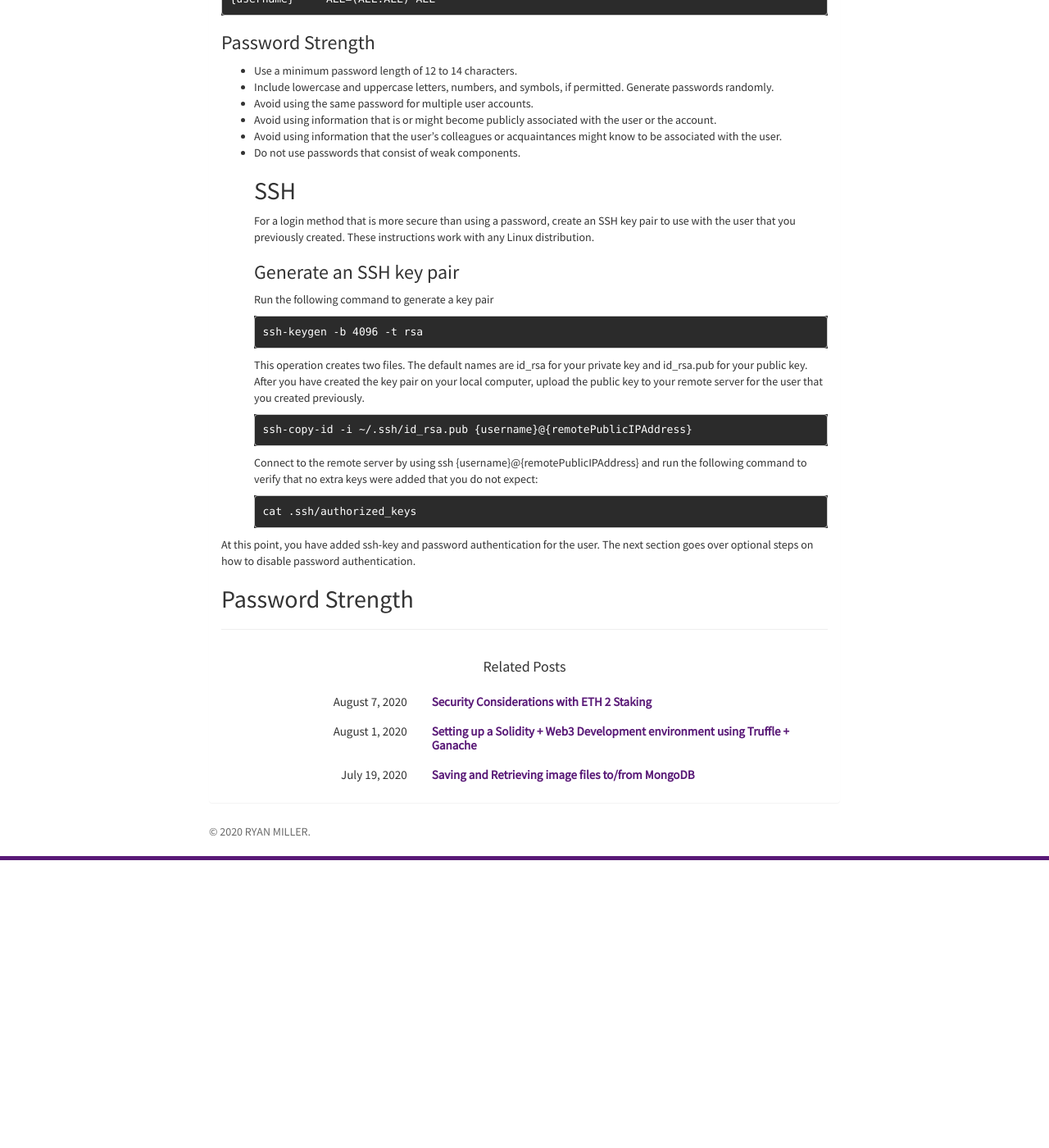
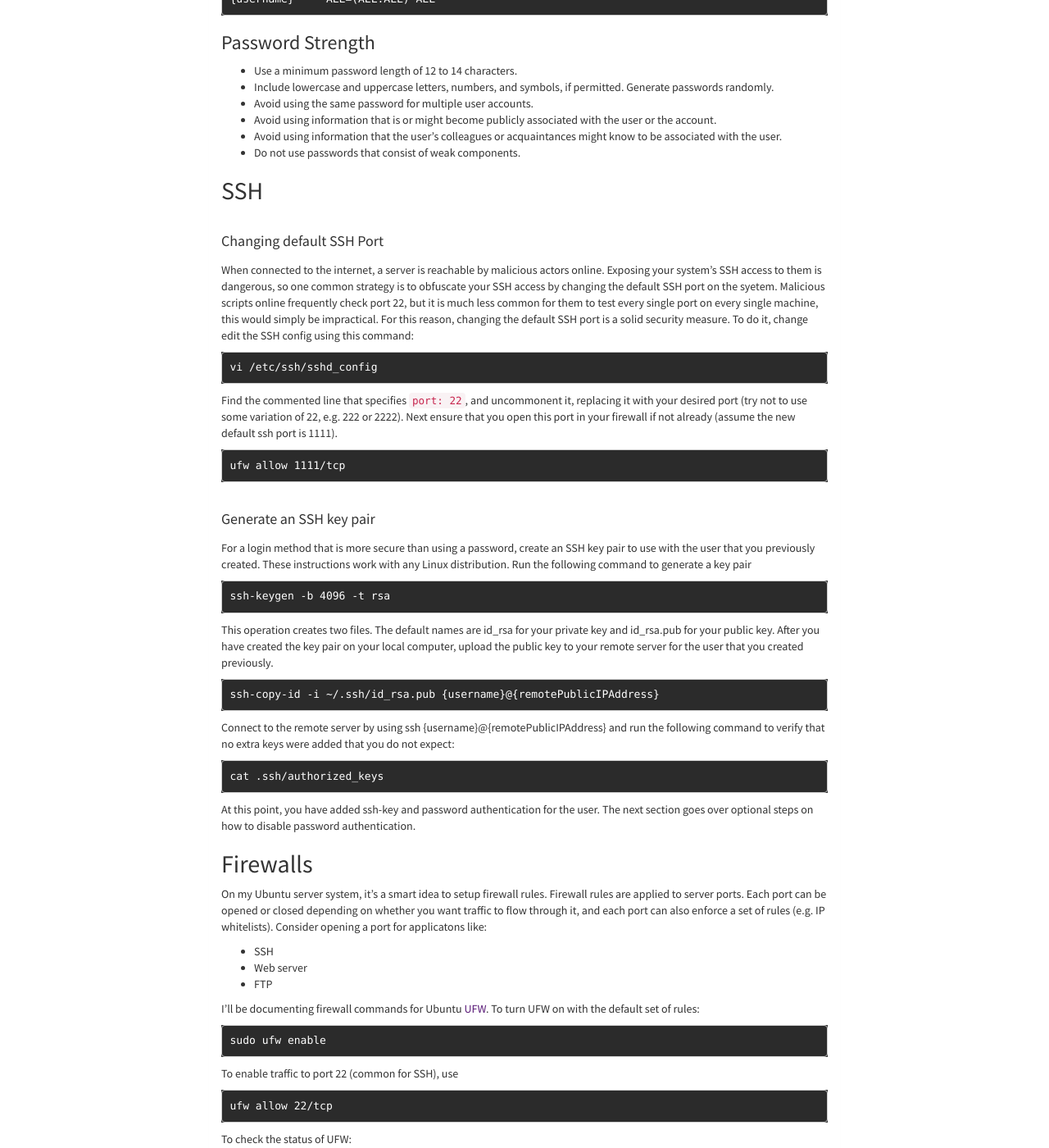
Before and after one commit to TheRyanMiller/theryanmiller.github.io, a Jekyll site: the page built from _posts/2020-08-08-linux-server-security-hardening.md, in a window 1280 px wide and 1400 px high, scrolled down 874 px. Shown: the whole window at 82% size. Built offline with Jekyll 4.4.1, drawn with Linux system fonts in a browser that asks for light colours; nearby versions of some CDN libraries; comment, search, counter and statistics services are not loaded; before the commit the page ends 1923 px from its top, so only the background shows below that; some of the changed text lies outside the part shown.

Commit message:
Linux security hardening

````diff
--- a/_posts/2020-08-08-linux-server-security-hardening.md
+++ b/_posts/2020-08-08-linux-server-security-hardening.md
@@ -43,9 +43,21 @@ Generate passwords randomly.
 - Avoid using information that is or might become publicly associated with the user or the account.
 - Avoid using information that the user’s colleagues or acquaintances might know to be associated with the user.
 - Do not use passwords that consist of weak components.
+
 ## SSH
+
+#### Changing default SSH Port
+When connected to the internet, a server is reachable by malicious actors online. Exposing your system's SSH access to them is dangerous, so one common strategy is to obfuscate your SSH access by changing the default SSH port on the syetem. Malicious scripts online frequently check port 22, but it is much less common for them to test every single port on every single machine, this would simply be impractical. For this reason, changing the default SSH port is a solid security measure. To do it, change edit the SSH config using this command:
+```
+vi /etc/ssh/sshd_config
+```
+Find the commented line that specifies `port: 22`, and uncommonent it, replacing it with your desired port (try not to use some variation of 22, e.g. 222 or 2222). Next ensure that you open this port in your firewall if not already (assume the new default ssh port is 1111).
+```
+ufw allow 1111/tcp
+```
+
+#### Generate an SSH key pair
 For a login method that is more secure than using a password, create an SSH key pair to use with the user that you previously created. These instructions work with any Linux distribution.
-### Generate an SSH key pair
 Run the following command to generate a key pair
 ```
 ssh-keygen -b 4096 -t rsa
@@ -61,4 +73,32 @@ cat .ssh/authorized_keys
 ```
 
 At this point, you have added ssh-key and password authentication for the user. The next section goes over optional steps on how to disable password authentication.
-## Password Strength
+
+## Firewalls
+On my Ubuntu server system, it's a smart idea to setup firewall rules. Firewall rules are applied to server ports. Each port can be opened or closed depending on whether you want traffic to flow through it, and each port can also enforce a set of rules (e.g. IP whitelists). Consider opening a port for applicatons like:
+- SSH
+- Web server
+- FTP
+
+I'll be documenting firewall commands for Ubuntu [UFW](https://help.ubuntu.com/community/UFW).
+To turn UFW on with the default set of rules:
+```
+sudo ufw enable
+```
+To enable traffic to port 22 (common for SSH), use
+```
+ufw allow 22/tcp
+```
+To check the status of UFW:
+```
+sudo ufw status verbose
+```
+The output should be like this:
+```
+youruser@yourcomputer:~$ sudo ufw status verbose
+[sudo] password for youruser:
+Status: active
+Logging: on (low)
+Default: deny (incoming), allow (outgoing)
+New profiles: skip
+```
````
Also changed, not shown: _posts/2020-05-04-handy-tips-for-linux-server-administration.md (+19 -3 lines), _posts/2020-08-01-solidity-development-with-truffle-and-ganache.md (+3 -0 lines).
